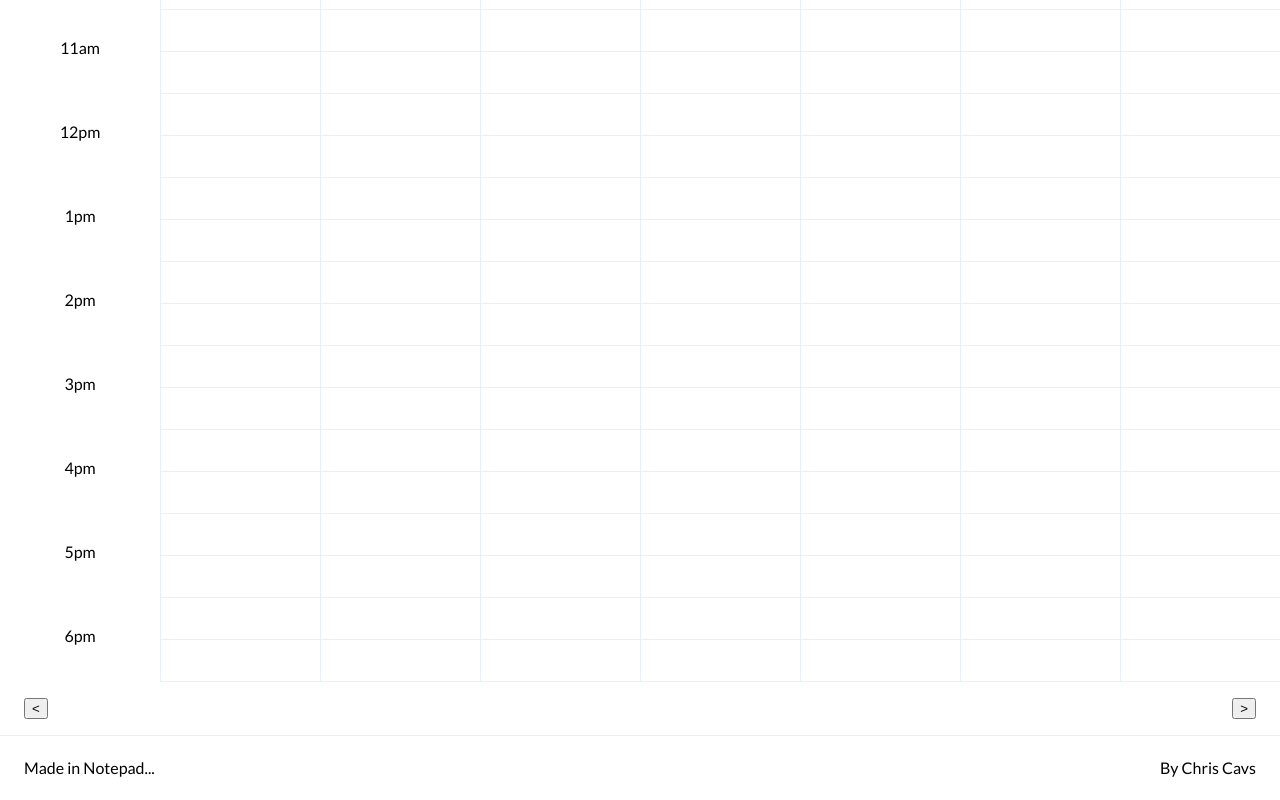
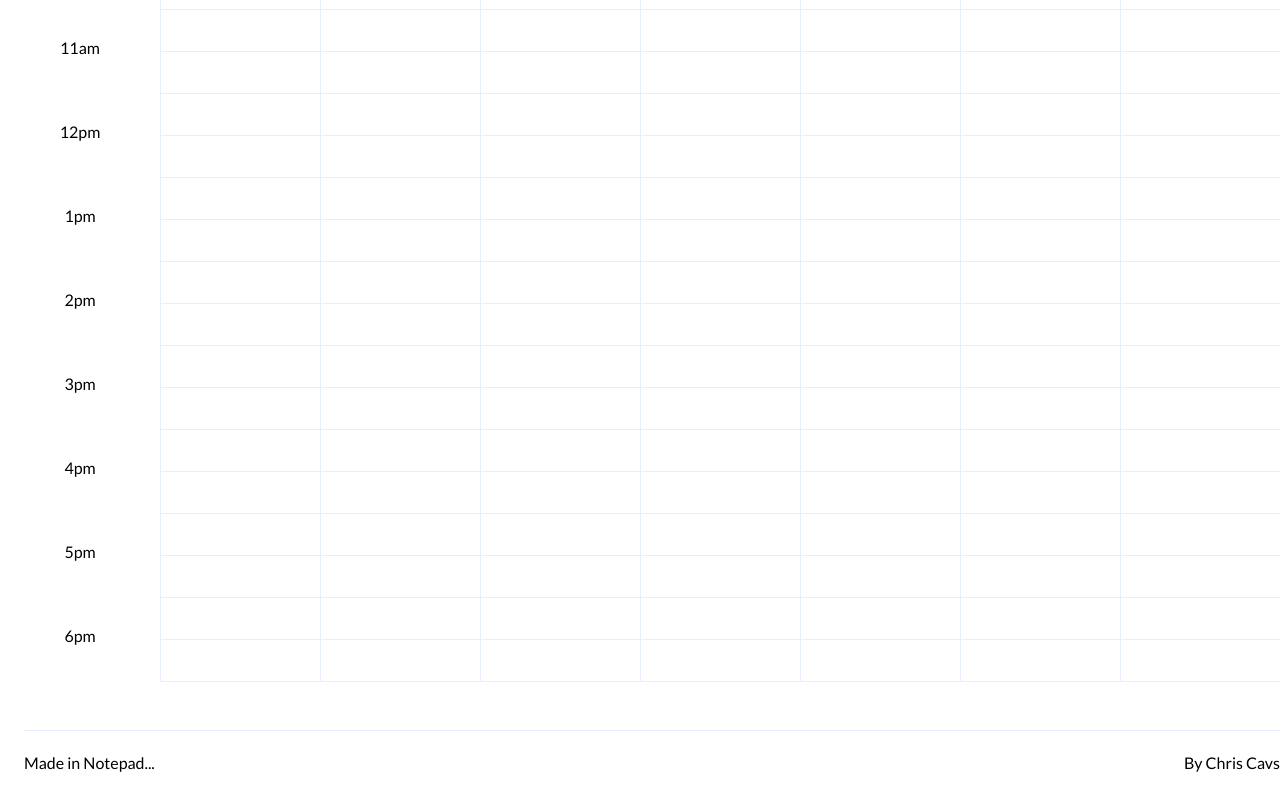
Before and after one commit to ChrisCavs/weakCalendar, a plain HTML site: page index.html in a window 1280 px wide. Shown: the part 364-1164 px from the top of the page. Drawn offline with Linux system fonts and the light colour scheme.

Commit message:
copied from c9 version

```diff
--- a/index.html
+++ b/index.html
@@ -13,9 +13,9 @@
     <header>
       <h1 class="header-title"><span>weak</span>Calendar</h1>
       <div class="header-right">
-        <button onclick="" class="minus-month"><</button>
+        <button class="minus-week"><</button>
         <h1 class="header-monthof"></h1>
-        <button onclick="" class="plus-month">></button>
+        <button class="plus-week">></button>
       </div>
     </header>
 
@@ -64,10 +64,6 @@
     </div>
 
     <footer>
-      <div class="week-buttons">
-          <button onclick="" class="minus-week"><</button>
-          <button onclick="" class="plus-week">></button>
-      </div>
       <div class="footer-text">
         <p class="madein">Made in Notepad...</p>
         <p>By Chris Cavs</p>
--- a/resources/css/style.css
+++ b/resources/css/style.css
@@ -116,17 +116,13 @@ footer {
   display: flex;
   flex-direction: column;
 }
-.week-buttons {
-  display: flex;
-  justify-content: space-between;
-
-  margin: 16px 24px;
-}
 .footer-text {
   display: flex;
   justify-content: space-between;
 
-  padding: 24px;
+  padding: 24px 0px;
+  margin-top: 48px;
+  margin-left: 24px;
 
   border-top: 1px solid #e6eeff;
 }
```
